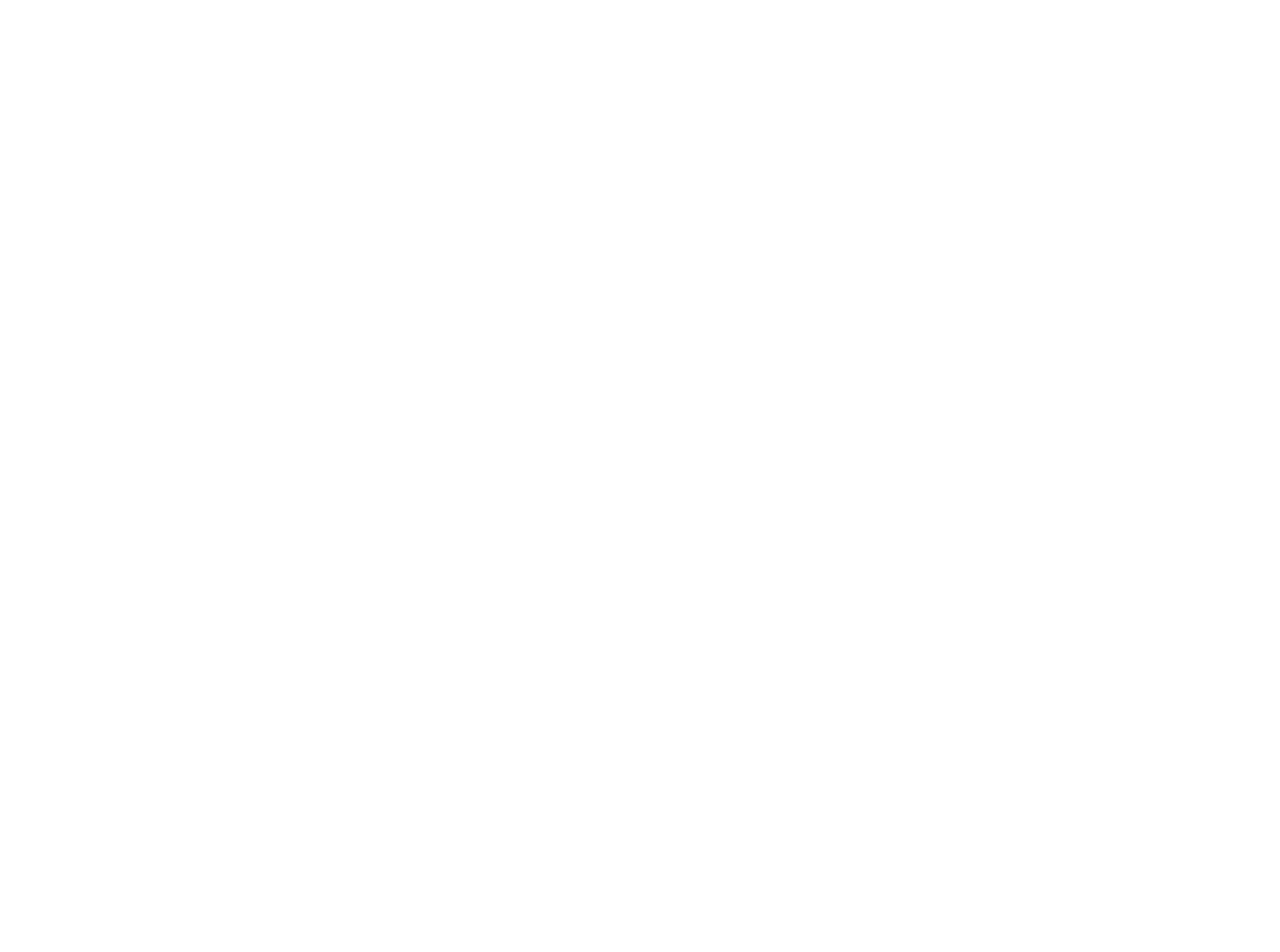
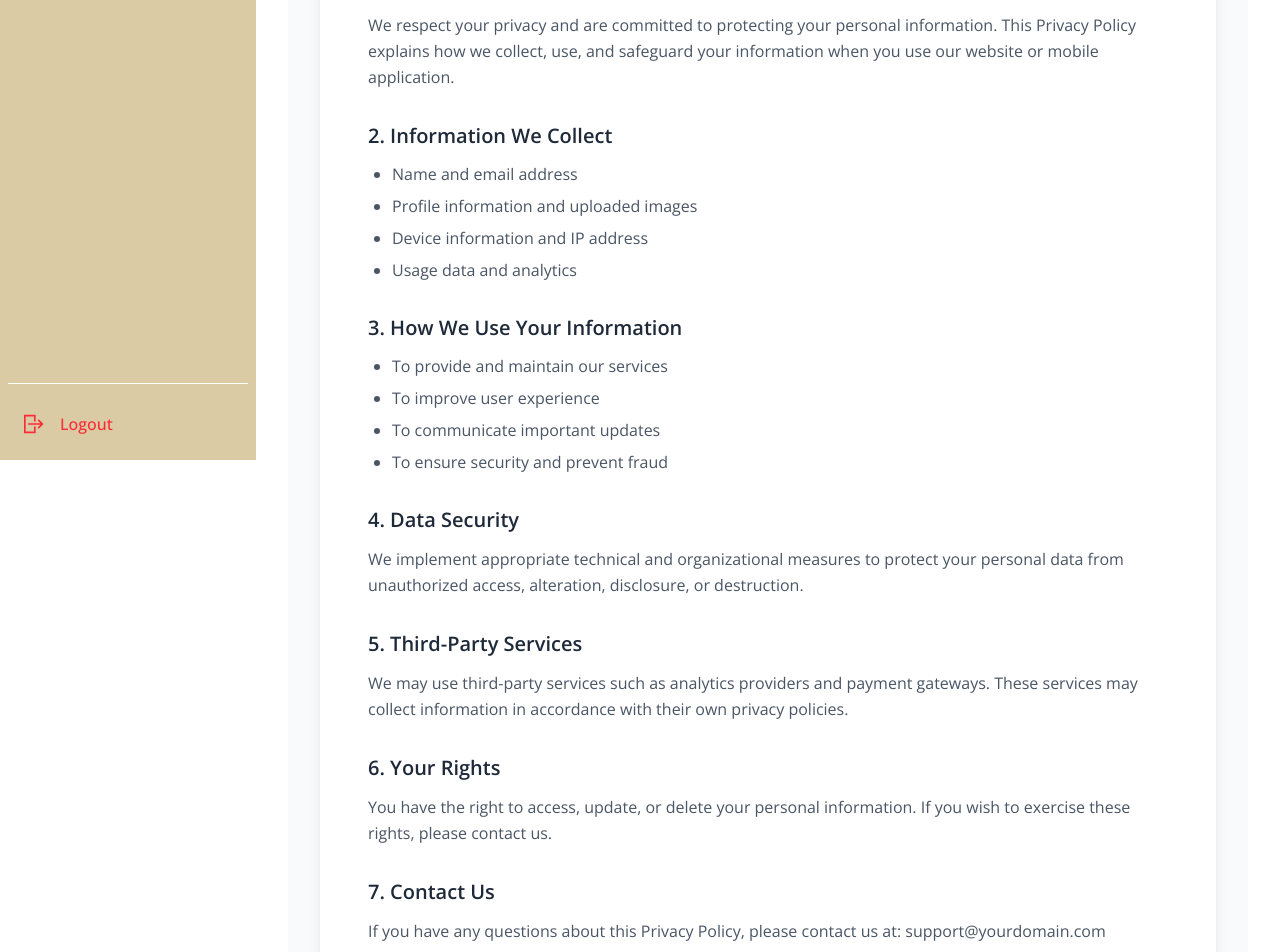
Before and after one commit to kazifahim7/social-event-dashboard, a React (Vite) app: page /privacy_policy in a window 1280 px wide. Before the commit this address had no page. Shown: the part 340-1292 px from the top of the page. Before the commit the page ends 800 px from the top, so only its background shows below. Built offline with nearby package versions, Linux system fonts and the light colour scheme.

Commit message:
privacy and policy page created

```diff
--- a/src/main.jsx
+++ b/src/main.jsx
@@ -18,6 +18,7 @@
 import PaymentHistory from './pages/Payment.jsx';
 import AdMinPrivate from './private/AdminPrivate.jsx';
 import { Toaster } from 'react-hot-toast';
+import Privacy from './pages/Privacy.jsx';
 
 
 const router = createBrowserRouter([
@@ -36,6 +37,10 @@
       {
         path: "eventManagement",
         element: <AdMinPrivate><EventManagement></EventManagement> </AdMinPrivate>
+      },
+      {
+        path: "privacy_policy",
+        element: <Privacy></Privacy>
       },
       // {
       //   path: "payment",
--- /dev/null
+++ b/src/pages/Privacy.jsx
@@ -0,0 +1,104 @@
+const Privacy = () => {
+     return (
+          <div className="bg-gray-50 min-h-screen py-12 px-4">
+               <div className="max-w-4xl mx-auto bg-white shadow-lg rounded-2xl p-8 md:p-12">
+
+                    <h1 className="text-3xl md:text-4xl font-bold mb-6 text-gray-800">
+                         Privacy Policy
+                    </h1>
+
+                    <p className="text-gray-600 mb-6">
+                         Last updated: March 2026
+                    </p>
+
+                    {/* Introduction */}
+                    <section className="mb-8">
+                         <h2 className="text-xl font-semibold mb-3 text-gray-800">
+                              1. Introduction
+                         </h2>
+                         <p className="text-gray-600 leading-relaxed">
+                              We respect your privacy and are committed to protecting your
+                              personal information. This Privacy Policy explains how we collect,
+                              use, and safeguard your information when you use our website or
+                              mobile application.
+                         </p>
+                    </section>
+
+                    {/* Information We Collect */}
+                    <section className="mb-8">
+                         <h2 className="text-xl font-semibold mb-3 text-gray-800">
+                              2. Information We Collect
+                         </h2>
+                         <ul className="list-disc pl-6 text-gray-600 space-y-2">
+                              <li>Name and email address</li>
+                              <li>Profile information and uploaded images</li>
+                              <li>Device information and IP address</li>
+                              <li>Usage data and analytics</li>
+                         </ul>
+                    </section>
+
+                    {/* How We Use Information */}
+                    <section className="mb-8">
+                         <h2 className="text-xl font-semibold mb-3 text-gray-800">
+                              3. How We Use Your Information
+                         </h2>
+                         <ul className="list-disc pl-6 text-gray-600 space-y-2">
+                              <li>To provide and maintain our services</li>
+                              <li>To improve user experience</li>
+                              <li>To communicate important updates</li>
+                              <li>To ensure security and prevent fraud</li>
+                         </ul>
+                    </section>
+
+                    {/* Data Security */}
+                    <section className="mb-8">
+                         <h2 className="text-xl font-semibold mb-3 text-gray-800">
+                              4. Data Security
+                         </h2>
+                         <p className="text-gray-600 leading-relaxed">
+                              We implement appropriate technical and organizational measures to
+                              protect your personal data from unauthorized access, alteration,
+                              disclosure, or destruction.
+                         </p>
+                    </section>
+
+                    {/* Third Party Services */}
+                    <section className="mb-8">
+                         <h2 className="text-xl font-semibold mb-3 text-gray-800">
+                              5. Third-Party Services
+                         </h2>
+                         <p className="text-gray-600 leading-relaxed">
+                              We may use third-party services such as analytics providers and
+                              payment gateways. These services may collect information in
+                              accordance with their own privacy policies.
+                         </p>
+                    </section>
+
+                    {/* User Rights */}
+                    <section className="mb-8">
+                         <h2 className="text-xl font-semibold mb-3 text-gray-800">
+                              6. Your Rights
+                         </h2>
+                         <p className="text-gray-600 leading-relaxed">
+                              You have the right to access, update, or delete your personal
+                              information. If you wish to exercise these rights, please contact
+                              us.
+                         </p>
+                    </section>
+
+                    {/* Contact */}
+                    <section>
+                         <h2 className="text-xl font-semibold mb-3 text-gray-800">
+                              7. Contact Us
+                         </h2>
+                         <p className="text-gray-600 leading-relaxed">
+                              If you have any questions about this Privacy Policy, please contact
+                              us at: support@yourdomain.com
+                         </p>
+                    </section>
+               </div>
+          </div>
+     );
+};
+
+export default Privacy;
```
